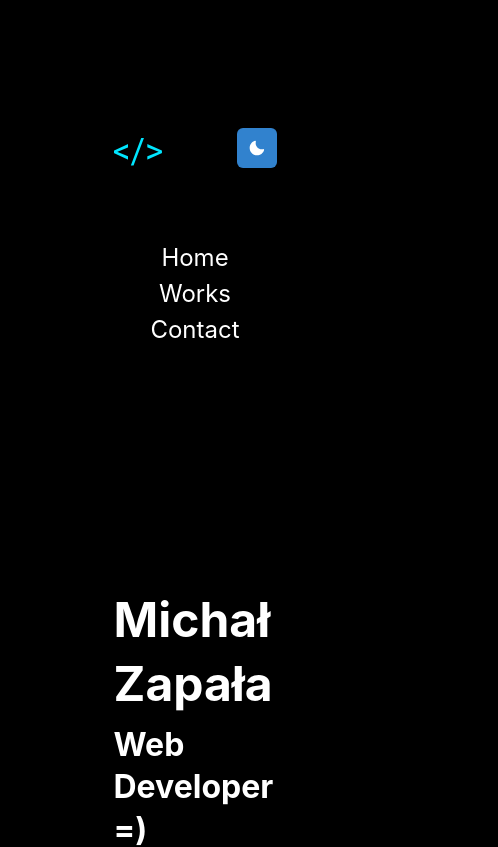
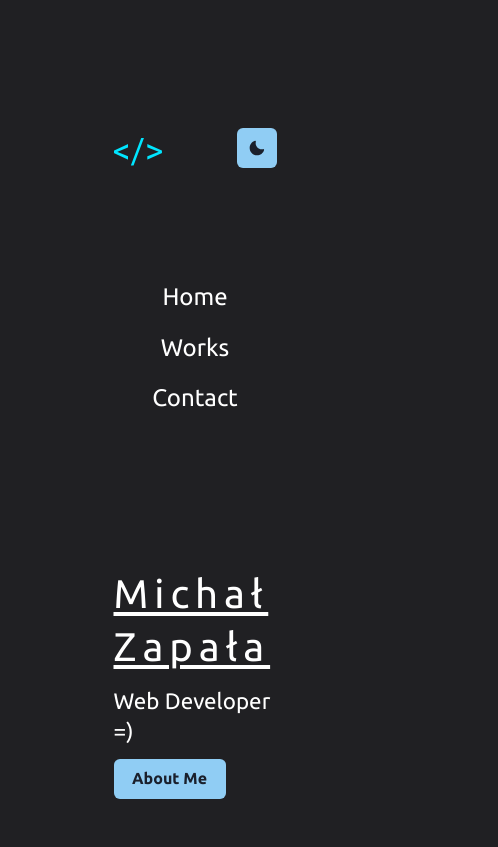
Before and after one commit to dizzi3/portfolio-site, a Next.js app: page / in a window 390 px wide. Shown: the top 847 px of the page, 498 px wide, since content can reach past the window. Built offline with nearby package versions, Linux system fonts and the light colour scheme.

Commit message:
Added fonts, some styling and responsivivesive behaviour for Home page

```diff
--- a/components/Footer.js
+++ b/components/Footer.js
@@ -1,15 +1,15 @@
-import { Container, VStack, Image, Link, Text } from '@chakra-ui/react'
+import { Container, VStack, Image, Link, Text, useColorModeValue } from '@chakra-ui/react'
 import NextLink from 'next/link'
 
 function Footer(){
 
-    const logoImg = '/img/logo.svg';
+    const logoImg = '/img/logo' + useColorModeValue('', '-dark') + '.svg';
 
     return(
 
         <Container maxW='50%' p='2em'>
             <VStack>
-                <Image src={logoImg} width='3em' height='3em' alt='logo'/>
+                <a href='#'><Image src={logoImg} width='3em' height='3em' alt='logo'/></a>
                 <a target='_blank' href='https://github.com/dizzi3' ><Link fontSize='1.3rem'>Github</Link></a>
                 <Text>&#169; 2021 Michał Zapała</Text>
             </VStack>
--- a/components/Menu.js
+++ b/components/Menu.js
@@ -4,18 +4,18 @@ import NextLink from 'next/link'
 function Menu({ direction, display }){
 
     return(
-        <Flex direction={direction} display={display} mt={{sm: '4em', md: 0}}>
+        <Flex direction={direction} display={display} mt={{sm: '6em', md: 0}}>
 
             <NextLink href='/'>
-                <Link p={{sm: 0, md: '0 1em'}} fontSize='1.5rem'>Home</Link>
+                <Link p={{sm: '.3em 0', md: '0 1em'}} fontSize='1.5rem' fontFamily='Ubuntu, sans-serif;'>Home</Link>
             </NextLink>
 
             <NextLink href='/'>
-                <Link p={{sm: 0, md: '0 1em'}} fontSize='1.5rem'>Works</Link>
+                <Link p={{sm: '.3em 0', md: '0 1em'}} fontSize='1.5rem' fontFamily='Ubuntu, sans-serif;'>Works</Link>
             </NextLink>
 
             <NextLink href='/' >
-                <Link p={{sm: 0, md: '0 1em'}} fontSize='1.5rem'>Contact</Link>
+                <Link p={{sm: '.3em 0', md: '0 1em'}} fontSize='1.5rem' fontFamily='Ubuntu, sans-serif;'>Contact</Link>
             </NextLink>
 
         </Flex>
--- a/components/Project.js
+++ b/components/Project.js
@@ -1,8 +1,8 @@
-import { Container, VStack, Button, Heading } from "@chakra-ui/react"
+import { Container, VStack, Button, Heading, useColorModeValue } from "@chakra-ui/react"
 
 const Project = ({ name, description }) => {
     return (
-        <Container fontSize='1.3em' p='2em' maxW='50%' bg='#202023' borderRadius='1em' marginY={8} color='#fff' minW='400px'>
+        <Container fontSize='1.3em' p='2em' maxW='500px' bg={useColorModeValue('#f8f8f8', '#202023')} borderRadius='1em' marginY={8} color={useColorModeValue('#000', '#fff')} minW='200px'>
             <VStack align='flex-start'>
                 <Heading as='h2' fontSize='1.8em'>{name}</Heading>
                 <Heading as='description' fontSize='1.3em'>{name}</Heading>
--- a/components/ProjectsSection.js
+++ b/components/ProjectsSection.js
@@ -1,12 +1,12 @@
-import { Container } from '@chakra-ui/react'
+import { Container, useColorModeValue } from '@chakra-ui/react'
 import Project from './Project'
 
 function ProjectsSection(){
 
     return (
 
-        <Container bg='#f8f8f8' p='3em 0' maxW='100%' color='#000'>
-            <Container maxW='50%' p={0}>
+            <Container bg={useColorModeValue('#000', '#f8f8f8')} p='3em 0' maxW='100%' color='#000'>
+            <Container maxW='90%' p={0} justifyContent='center' border='1px solid red'>
                 <Project name='Project 1' description='Description' />
                 <Project name='Project 2' description='Description' />
                 <Project name='Project 3' description='Description' />
--- a/components/WelcomeSection.js
+++ b/components/WelcomeSection.js
@@ -1,23 +1,25 @@
-import { Container, Flex, Spacer, IconButton, VStack, Heading, Button, Image } from '@chakra-ui/react'
+import { Container, Flex, Spacer, IconButton, VStack, Heading, Button, Image, useColorMode, useColorModeValue } from '@chakra-ui/react'
 import {MoonIcon} from '@chakra-ui/icons'
 import Menu from './Menu';
 
 function WelcomeSection(){
 
-    const logoImg = '/img/logo.svg';
+    const logoImg = '/img/logo' + useColorModeValue('', '-dark') + '.svg';
+
+    const { toggleColorMode } = useColorMode()
 
     return (
 
-        <Container w='100%' maxW='50%' pt='8em' pb='22em'>
+        <Container w='100%' maxW='50%' pt='8em' pb={{sm: '15em', md: '24em'}} color={useColorModeValue('#000', '#fff')}>
 
             <Flex direction={{sm: 'column', md: 'row'}} textAlign='center'>
 
                 <Flex w='100%'>
-                    <Image src={logoImg} width='3em' height='3em' alt='logo'/>
+                    <a href='#'><Image src={logoImg} width='3em' height='3em' alt='logo'/></a>
                     <Spacer/>
                     <Flex>
                         <Menu direction='row' display={{ sm: 'none', md: 'flex'}}/>
-                        <IconButton aria-label='Toggle night mode button' icon={<MoonIcon/>} colorScheme='blue' ml='1em'/>
+                        <IconButton aria-label='Toggle night mode button' icon={<MoonIcon/>} colorScheme={useColorModeValue('yellow', 'blue')} ml='1em' onClick={toggleColorMode}/>
                     </Flex>
                 </Flex>
 
@@ -25,10 +27,10 @@ function WelcomeSection(){
 
             </Flex>
 
-            <VStack mt='15em' align='left' spacing='.5rem'>
-                <Heading as='h1' fontSize='3rem'>Michał Zapała</Heading>
-                <Heading as='h2' fontSize='2rem'>Web Developer =)</Heading>
-                <Button colorScheme='blue' maxW='8em'>About Me</Button>
+            <VStack mt={{sm: '9em', md: '15em'}} align='left' spacing='.8rem'>
+                <Heading as='u' fontSize={{sm: '2.5rem', md: '3.5rem'}} textUnderlineOffset='.1em' fontFamily='Ubuntu, sans-serif;' fontWeight='400' letterSpacing='.15em'>Michał Zapała</Heading>
+                <Heading as='h2' fontSize={{sm: '1.4rem', md: '2.2rem'}} fontFamily='Ubuntu, sans-serif;' fontWeight='400'>Web Developer =)</Heading>
+                <Button colorScheme={useColorModeValue('yellow', 'blue')} maxW={{sm: '7em', md: '10em'}} fontFamily='Ubuntu, sans-serif'>About Me</Button>
             </VStack>
 
         </Container>
--- /dev/null
+++ b/pages/_document.js
@@ -0,0 +1,23 @@
+import {ColorModeScript} from '@chakra-ui/react'
+import NextDocument, {Html, Head, Main, NextScript} from 'next/document'
+import theme from './../styles/theme'
+
+export default class Document extends NextDocument{
+    render(){
+        return(
+            <Html lang="pl">
+                <Head>
+                    <link rel="preconnect" href="https://fonts.googleapis.com"/>
+                    <link rel="preconnect" href="https://fonts.gstatic.com" crossorigin/>
+                    <link href="https://fonts.googleapis.com/css2?family=Lora:wght@400;700&family=Ubuntu:wght@400;700&display=swap" rel="stylesheet"></link>
+                </Head>
+
+                <body>
+                    <ColorModeScript initialColorMode={theme.config.initialColorMode}/>
+                    <Main/>
+                    <NextScript/>
+                </body>
+            </Html>
+        )
+    }
+}
--- a/styles/theme.js
+++ b/styles/theme.js
@@ -8,16 +8,21 @@ const breakpoints = createBreakpoints({
     '2xl': '1536px'
 })
 
+const config = {
+    initialColorMode: 'dark',
+    useSystemColorMode: false,
+}
+
 const styles = {
     global: props => ({
         body: {
-            bg: mode('#000', '#202023')(props),
+            bg: mode('#f4f4f4', '#202023')(props),
         }
     })
 }
 
 const theme = extendTheme({
-    styles, breakpoints
+    breakpoints, config, styles
 })
 
 export default theme
```
Also changed, not shown: public/img/logo-dark.svg (added), public/img/logo.svg.
